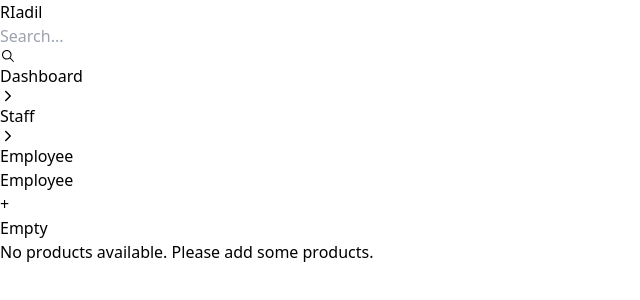
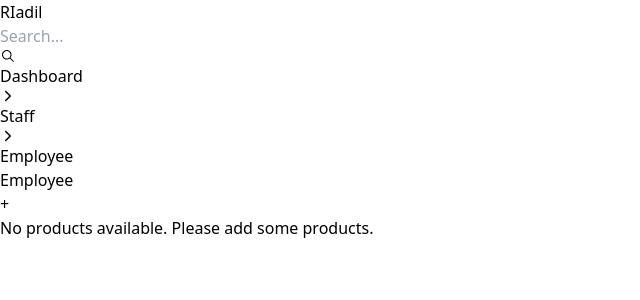
Before and after one commit to ADILAHAMEDK/employee_machine_test, a React (Vite) app: page / in a window 1280 px wide. Shown: the top 300 px of the page, without its empty margins (0-640 px from the left). Built offline with nearby package versions, Linux system fonts and the light colour scheme.

Commit message:
machine test

```diff
--- a/src/components/Header.jsx
+++ b/src/components/Header.jsx
@@ -59,11 +59,9 @@ const Header = () => {
           <ModalPopUp setClose={setClose} handleClose={handleClose} />
         ) : null}
         <DisplayData />
+
         {submittedData.length === 0 ? (
-          <h1 className="text-center text-base sm:text-lg mt-9">Empty</h1>
-        ) : null}
-        {submittedData.length === 0 ? (
-          <h1 className="text-center text-base sm:text-lg">
+          <h1 className="text-center text-base sm:text-lg mt-36">
             No products available. Please add some products.
           </h1>
         ) : null}
```
